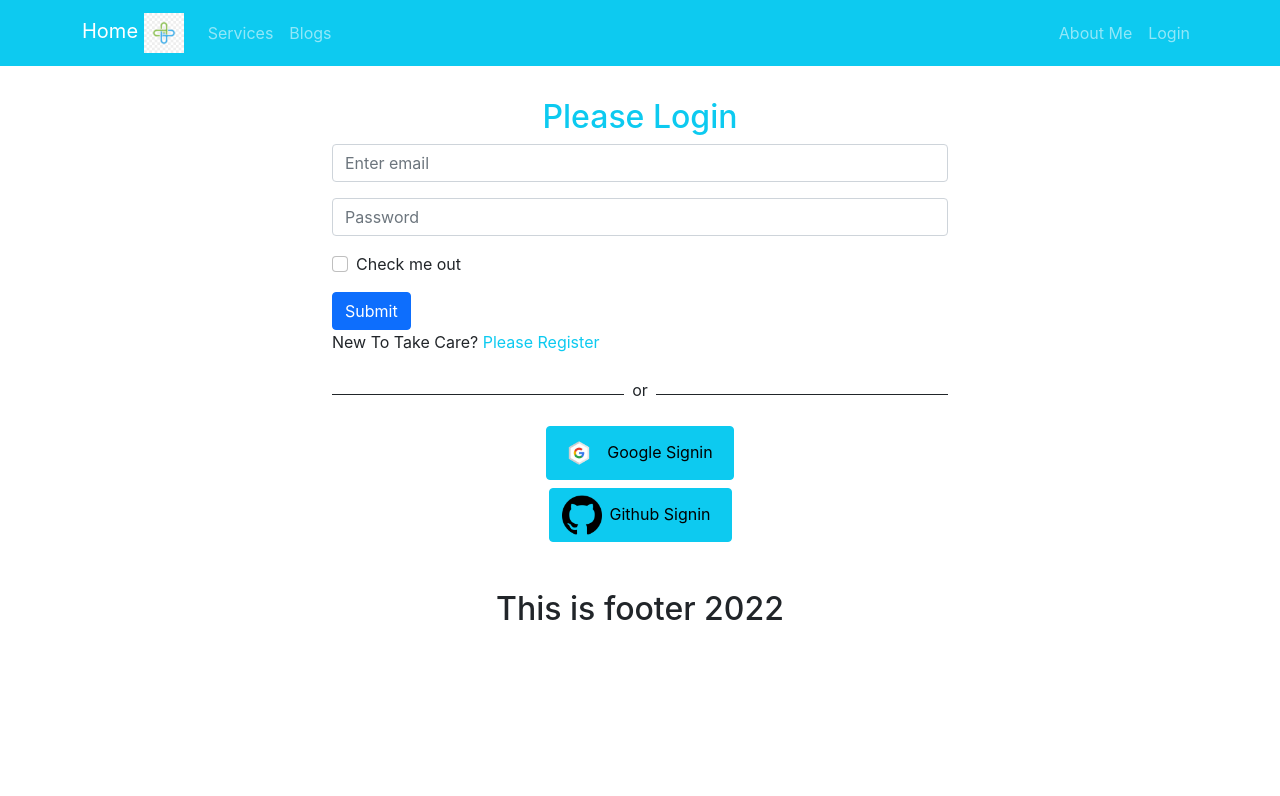
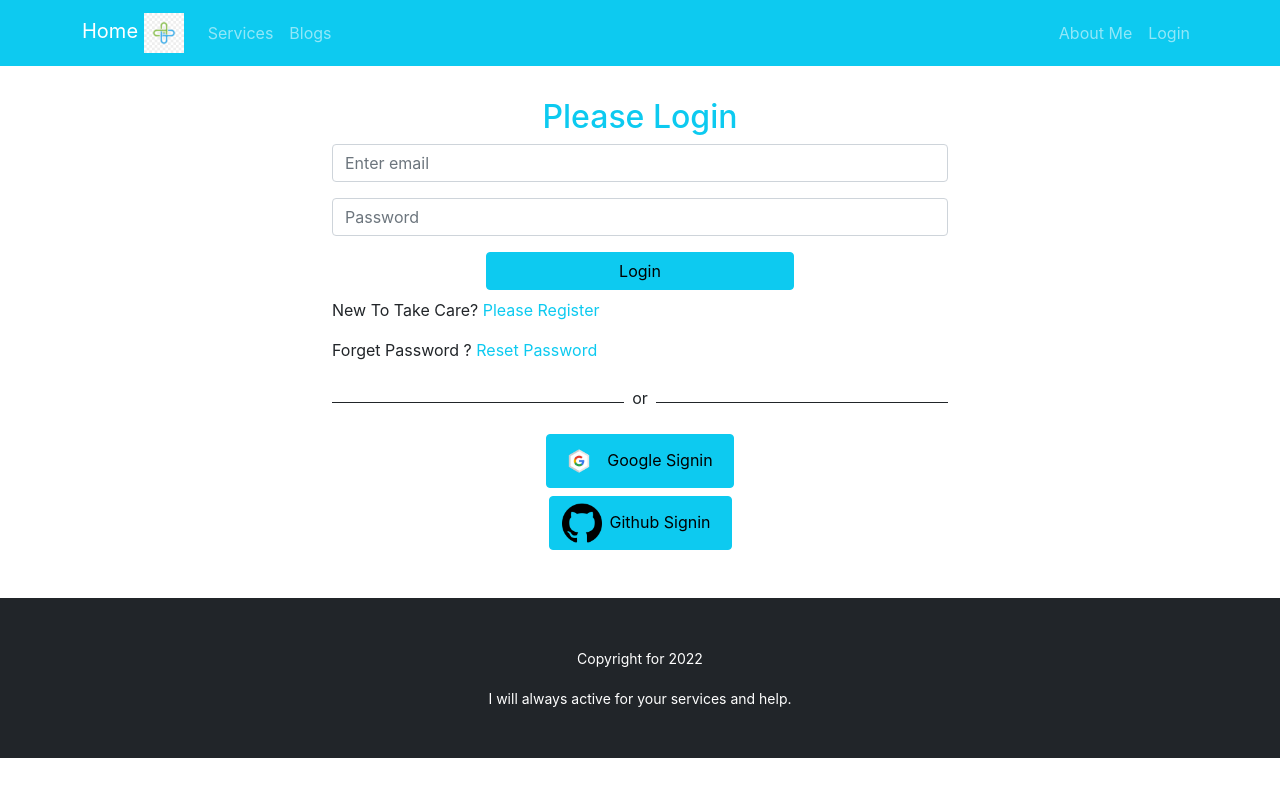
Before and after one commit to AkashMAbrrar/idnependent-service-provider, a React (Create React App) app: page /login in a window 1280 px wide. Shown: the top 796 px of the page. Built offline with nearby package versions, Linux system fonts and the light colour scheme; no server answers; the HTML template or start-up script is replaced by a standard one.

Commit message:
this commit for footer and blogs and about me

```diff
--- a/src/App.js
+++ b/src/App.js
@@ -3,6 +3,7 @@ import './App.css';
 import Checkout from './Pages/Checkout/Checkout/Checkout';
 import About from './Pages/Home/About/About';
 import Home from './Pages/Home/Home/Home';
+import Blogs from './Pages/Home/Shared/Blogs/Blogs';
 import Footer from './Pages/Home/Shared/Footer/Footer';
 import Header from './Pages/Home/Shared/Header/Header';
 import NotFound from './Pages/Home/Shared/NotFound/NotFound';
@@ -27,6 +28,7 @@ function App() {
             <Checkout></Checkout>
           </RequireAuth>
         }></Route>
+        <Route path='/blog' element={<Blogs></Blogs>}></Route>
         <Route path='*' element={<NotFound></NotFound>}></Route>
       </Routes>
       <Footer></Footer>
--- a/src/Pages/Home/About/About.js
+++ b/src/Pages/Home/About/About.js
@@ -1,9 +1,19 @@
 import React from 'react';
+import myself from '../../../images/myselfe.jpg'
+
 
 const About = () => {
     return (
-        <div>
-            <h2>This is about myself</h2>
+        <div className='container d-flex justify-center bg-dark rounded'>
+            <div className='m-5 p-5 bg-gray text-center text-white '>
+                <p>Hi, I am Akash Muhammad Abbrar. I am student of hons.second Year.I want to become a programmer.My
+                    Programming allows us more freedom than regular jobs. Most programming job openings are remote, giving us enough flexibility to carry out our tasks. Programming jobs will enable me to work wherever i want, especially if i have a strong reputation.And That's why i want to become a programmer.
+                </p>
+            </div>
+            <div>
+                <img style={{ width: "250px" }} src={myself} alt="" />
+            </div>
+
         </div>
     );
 };
--- a/src/Pages/Home/Home/Treatment/Treatment.js
+++ b/src/Pages/Home/Home/Treatment/Treatment.js
@@ -9,7 +9,7 @@ const Treatment = ({ treatment }) => {
                 <div className="card-body">
                     <h5 className="card-title">{day}</h5>
                     <p className="card-text">Some quick example text to build on the card title and make up the bulk of the card's content.</p>
-                    <a href="#" className="btn btn-info">Go somewhere</a>
+                    <a href="#" className="btn btn-info">Explore</a>
                 </div>
             </div>
         </div>
--- /dev/null
+++ b/src/Pages/Home/Shared/Blogs/Blogs.js
@@ -0,0 +1,43 @@
+import React from 'react';
+import { Card } from 'react-bootstrap';
+
+const Blogs = () => {
+    return (
+        <div className='container d-flex m-5 p-5 d-block mx-auto'>
+            <Card border="primary" style={{ width: '18rem' }}>
+                <Card.Header>Different Betweenf Authentication And Authorization</Card.Header>
+                <Card.Body>
+                    <Card.Text>
+                        A very short explanation: Authentication is for knowing who a user is, and authorization is what the user its allow to do. Since Firebase Auth handles different ways for only recognize the user, it will allow anyone to access your application, if you don't complement the authentication with access control.
+                    </Card.Text>
+                </Card.Body>
+            </Card>
+            <Card border="primary" style={{ width: '18rem' }}>
+                <Card.Header>What Is Firebase and its alternatives</Card.Header>
+                <Card.Body>
+                    <Card.Text>
+                        Firebase Authentication provides backend services, easy-to-use SDKs, and ready-made UI libraries to authenticate users to your app. It supports authentication using passwords, phone numbers, popular federated identity providers like Google, Facebook and Twitter, and more
+                    </Card.Text>
+                </Card.Body>
+            </Card>
+            <Card border="primary" style={{ width: '18rem' }}>
+                <Card.Header>Firebase Give Us More Services Except Authentication</Card.Header>
+                <Card.Body>
+                    <Card.Text>
+                        There are many services which Firebase provides, Most useful of them are:
+                        Cloud Firestore.
+                        Cloud Functions.
+                        Authentication.
+                        Hosting.
+                        Cloud Storage.
+                        Google Analytics.
+                        Predictions.
+                        Cloud Messaging.
+                    </Card.Text>
+                </Card.Body>
+            </Card>
+        </div>
+    );
+};
+
+export default Blogs;
--- a/src/Pages/Home/Shared/Footer/Footer.js
+++ b/src/Pages/Home/Shared/Footer/Footer.js
@@ -4,8 +4,9 @@ const Footer = () => {
     const today = new Date();
     const year = today.getFullYear();
     return (
-        <footer className='text-center m-5'>
-            <h2>This is footer {year}</h2>
+        <footer className='text-center bg-dark text-white pt-5 mt-5 pb-5'>
+            <p><small>Copyright for {year}</small></p>
+            <small>I will always active for your services and help.</small>
         </footer>
     );
 };
--- a/src/Pages/Home/Shared/Header/Header.js
+++ b/src/Pages/Home/Shared/Header/Header.js
@@ -23,7 +23,7 @@ const Header = () => {
                     <Navbar.Collapse id="responsive-navbar-nav">
                         <Nav className="me-auto">
                             <Nav.Link as={Link} to="/services">Services</Nav.Link>
-                            <Nav.Link as={Link} to="/about">Blogs</Nav.Link>
+                            <Nav.Link as={Link} to="/blog">Blogs</Nav.Link>
 
                         </Nav>
                         <Nav>
--- a/src/Pages/Login/Login/Login.js
+++ b/src/Pages/Login/Login/Login.js
@@ -1,6 +1,7 @@
+import { async } from '@firebase/util';
 import React, { useRef } from 'react';
 import { Button, Form } from 'react-bootstrap';
-import { useSignInWithEmailAndPassword } from 'react-firebase-hooks/auth';
+import { useSendPasswordResetEmail, useSignInWithEmailAndPassword } from 'react-firebase-hooks/auth';
 import { Link, useLocation, useNavigate } from 'react-router-dom';
 import auth from '../../../firebase.init';
 import SocialMedia from '../SocialMedia/SocialMedia';
@@ -11,7 +12,8 @@ const Login = () => {
     const passwordRef = useRef('');
     const navigate = useNavigate();
     const location = useLocation()
-    const from = location.state?.from?.pathname || "/";
+    let from = location.state?.from?.pathname || "/";
+    let errorElement;
 
     const [
         signInWithEmailAndPassword,
@@ -19,9 +21,16 @@ const Login = () => {
         loading,
         error,
     ] = useSignInWithEmailAndPassword(auth);
+    const [sendPasswordResetEmail] = useSendPasswordResetEmail(auth);
+
+
 
     if (user) {
         navigate(from, { replace: true });
+    }
+
+    if (error) {
+        errorElement = <p className='text-danger'>Error: {error?.message}</p>
     }
 
     const handleSubmit = event => {
@@ -33,6 +42,12 @@ const Login = () => {
 
     const nevigateRegister = event => {
         navigate('/register');
+    }
+
+    const rsetPassword = async () => {
+        const email = emailRef.current.value;
+        await sendPasswordResetEmail(email);
+        alert('Sent Email')
     }
 
     return (
@@ -47,14 +62,13 @@ const Login = () => {
                 <Form.Group className="mb-3" controlId="formBasicPassword">
                     <Form.Control ref={passwordRef} type="password" placeholder="Password" required />
                 </Form.Group>
-                <Form.Group className="mb-3" controlId="formBasicCheckbox">
-                    <Form.Check type="checkbox" label="Check me out" />
-                </Form.Group>
-                <Button variant="primary" type="submit">
-                    Submit
+                <Button variant="info w-50 mx-auto d-block mb-2" type="login">
+                    Login
                 </Button>
             </Form>
+            {errorElement}
             <p>New To Take Care? <Link to='/register' className='text-info pe-auto text-decoration-none' onClick={nevigateRegister}>Please Register</Link></p>
+            <p>Forget Password ? <Link to='/register' className='text-info pe-auto text-decoration-none' onClick={rsetPassword}>Reset Password</Link></p>
             <SocialMedia></SocialMedia>
         </div>
     );
--- a/src/Pages/Login/Register/Register.css
+++ b/src/Pages/Login/Register/Register.css
@@ -3,11 +3,13 @@
     width: 50%;
 }
 
-.register-form input {
+.register-form input:not([type=checkbox]) {
     display: block;
     width: 100%;
     height: 50px;
+    border-radius: 5px;
+    border: 1px solid steelblue;
     padding-left: 10px;
-    font-size: 18px;
+    font-size: 16px;
     margin-bottom: 15px;
 }
--- a/src/Pages/Login/Register/Register.js
+++ b/src/Pages/Login/Register/Register.js
@@ -36,7 +36,9 @@ const Register = () => {
                 <input type="text" name="name" id="" placeholder='Your Name' />
                 <input type="email" name="email" id="" placeholder='Your Email' required />
                 <input type="password" name="password" id="" placeholder='Your Password' required />
-                <input className='btn btn-info' type="submit" value="Register" />
+                <input type="checkbox" name="conditions" id="conditions" />
+                <label htmlFor="conditons">Terms And Conditions</label>
+                <input className='btn btn-info w-50 mx-auto mt-2' type="submit" value="Register" />
             </form>
             <p>Already Have An Account? <Link to='/login' className='text-info pe-auto text-decoration-none' onClick={nevigateLogin}>Please Login</Link></p>
             <SocialMedia></SocialMedia>
--- a/src/Pages/Login/SocialMedia/SocialMedia.js
+++ b/src/Pages/Login/SocialMedia/SocialMedia.js
@@ -12,7 +12,7 @@ const SocialMedia = () => {
     let errorElement;
 
     if (error || error1) {
-        errorElement = <div> <p className='text-danger'>Error: {error?.message}{error1?.message}</p> </div>
+        errorElement = <p className='text-danger'>Error: {error?.message}{error1?.message}</p>
     }
     if (user || user1) {
         navigate('/home')
```
Also changed, not shown: src/images/myselfe.jpg (added).
